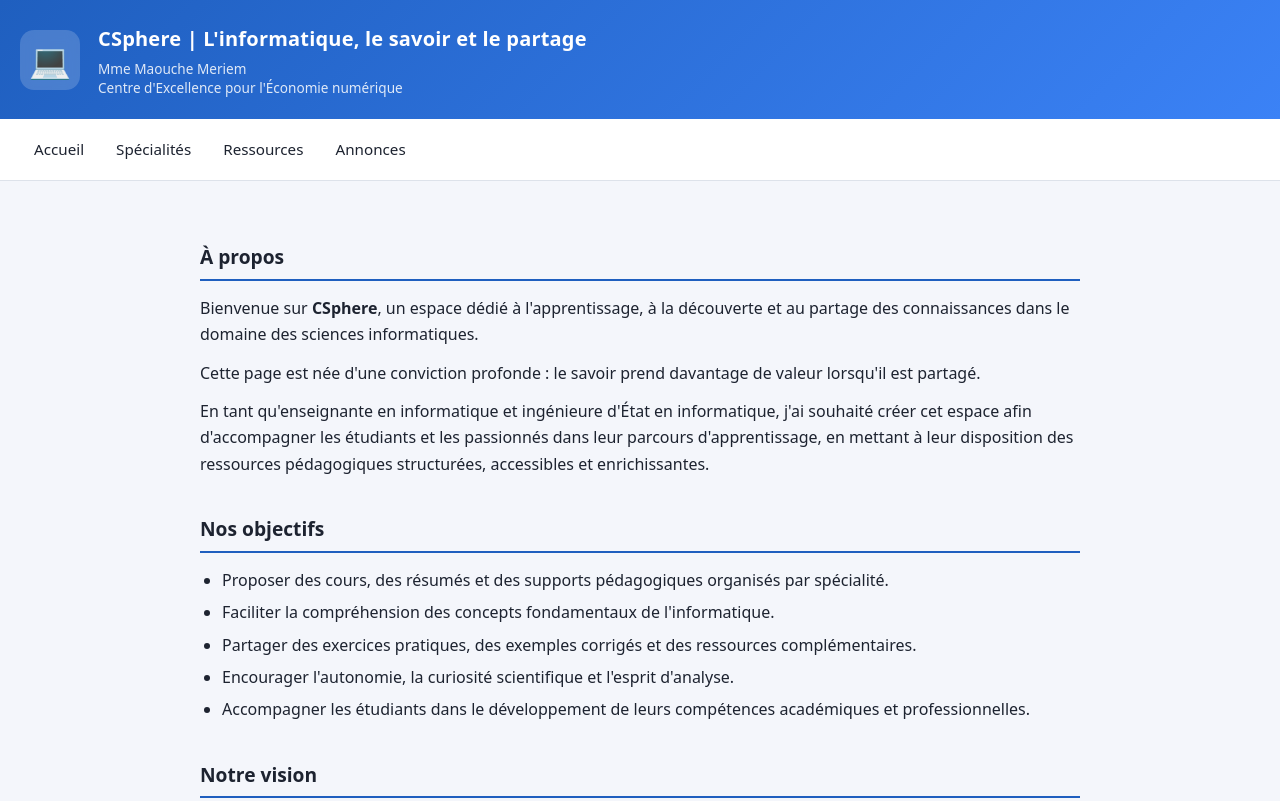
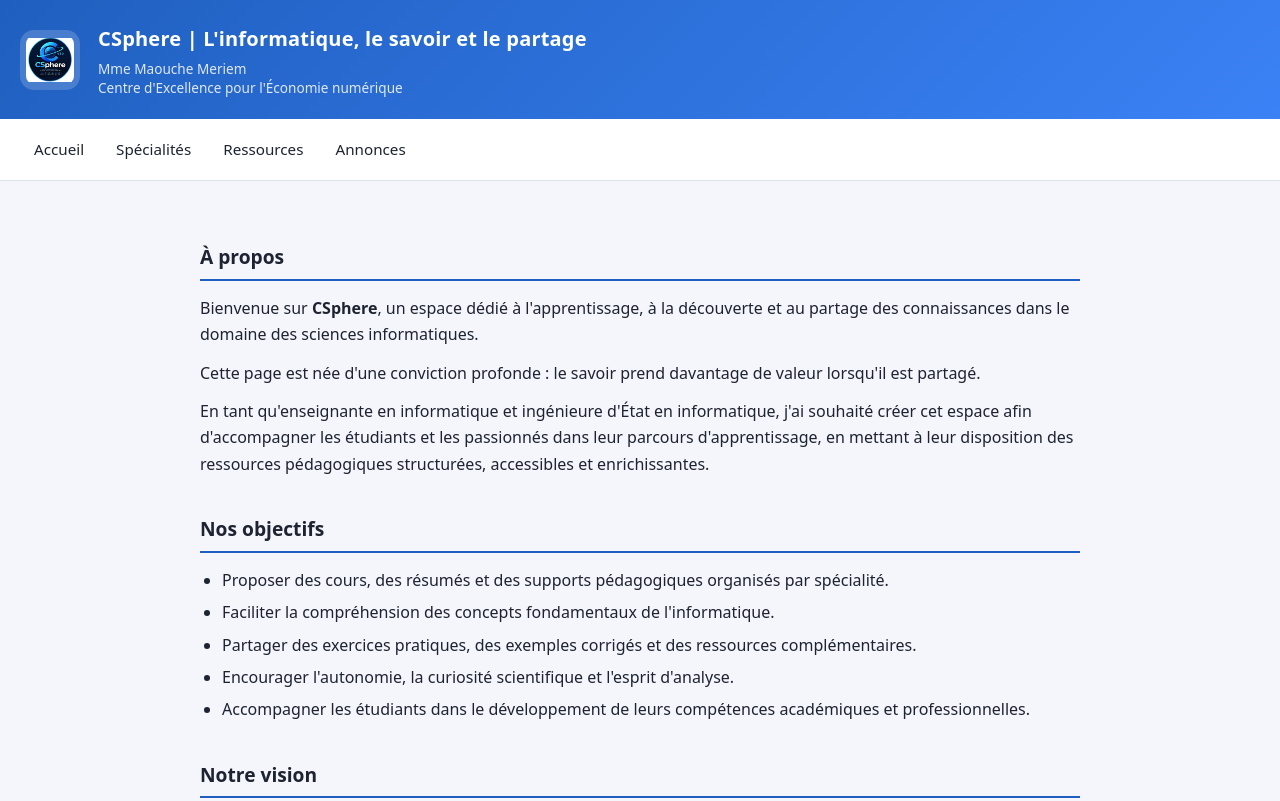
Before and after one commit to M-Meriem/csphere, a plain HTML site: page index.html in a window 1280 px wide. Shown: the top 801 px of the page. Drawn offline with Linux system fonts and the light colour scheme.

Commit message:
Add files via upload

```diff
--- a/index.html
+++ b/index.html
@@ -5,14 +5,14 @@
 <meta name="viewport" content="width=device-width, initial-scale=1, viewport-fit=cover">
 <meta name="theme-color" content="#1f5fbf">
 <title>CSphere </title>
-<link rel="icon" type="image/png" href="ressources/logo.png">
+<link rel="icon" type="image/png" href="logo.png">
 <link rel="stylesheet" href="style.css">
 </head>
 <body>
 
 <header class="site-header">
   <div class="logo" id="logo">
-    <img id="logo-img" src="ressources/logo.png" alt="Logo CSphere"
+    <img id="logo-img" src="logo.png" alt="Logo CSphere"
          onerror="this.style.display='none'; this.parentElement.textContent='💻';">
   </div>
   <div class="header-text">
--- a/script.js
+++ b/script.js
@@ -166,7 +166,7 @@ function updateLogo(d) {
     logoEl.appendChild(img);
   }
 
-  if (!img.getAttribute("src")) img.src = "ressources/logo.png";
+  if (!img.getAttribute("src")) img.src = "logo.png";
 }
 /* ---------- Affichage d'une spécialité ---------- */
 function show(key) {
```
Also changed, not shown: logo.png (added).
